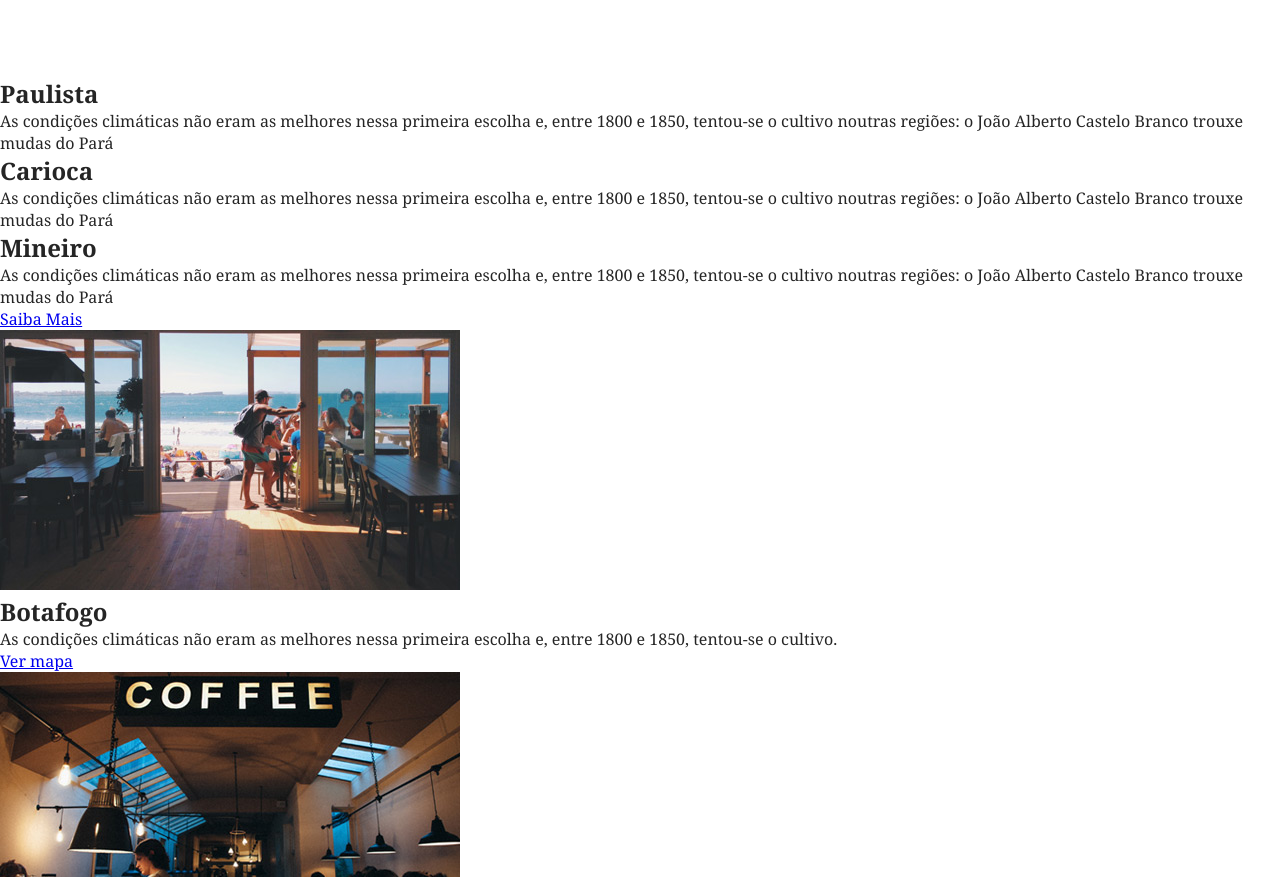
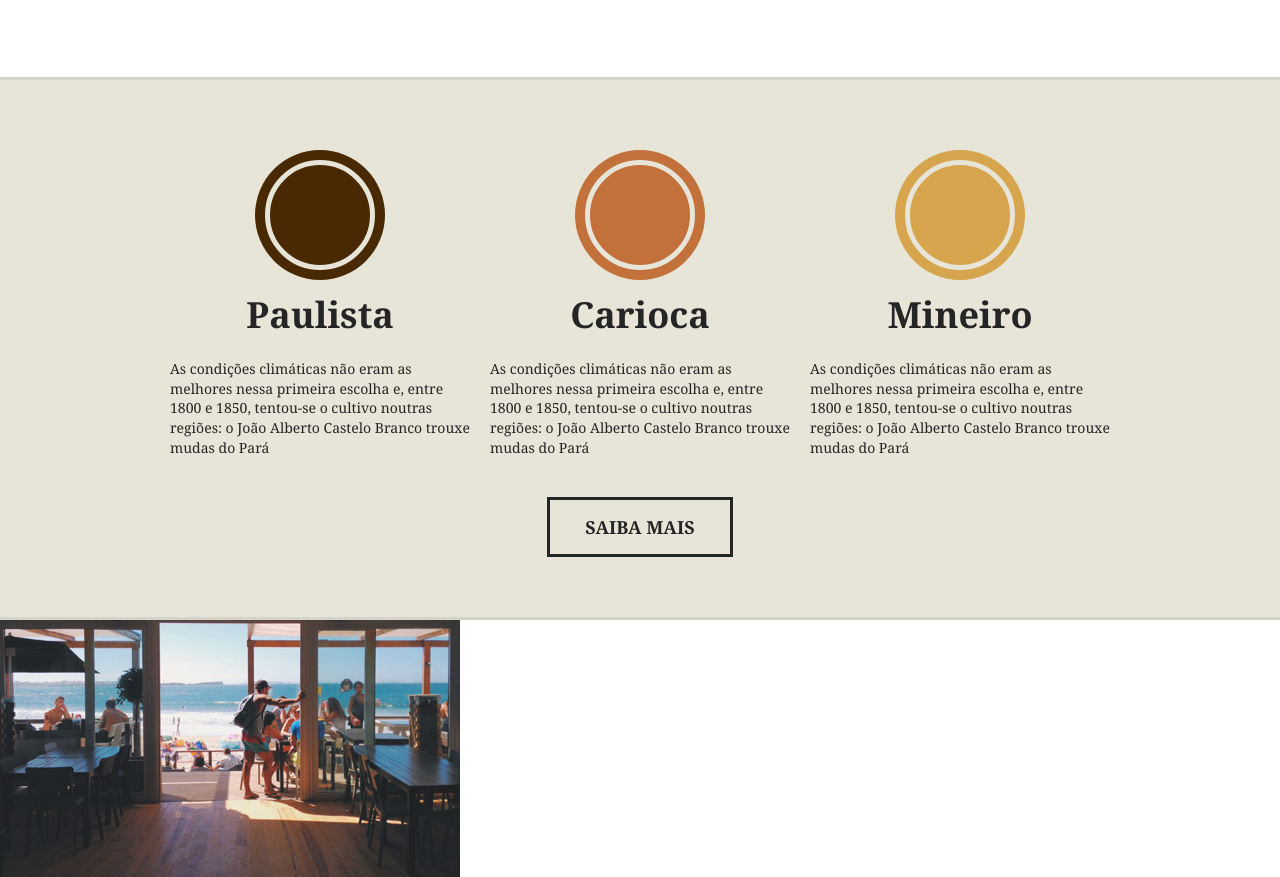
Before and after one commit to patrickfeitosa/brafe-puro, a plain HTML site: page index.html in a window 1280 px wide. Shown: the part 1156-2033 px from the top of the page. Drawn offline with Linux system fonts and the light colour scheme.

Commit message:
Estilização da section Produtos

```diff
--- a/css/style.css
+++ b/css/style.css
@@ -134,3 +134,78 @@
 	margin: 20px auto;
 	max-width: 460px;
 }
+
+/* Produtos */
+
+.produtos{
+	background-color: #e7e4d8;
+	padding: 60px 0;
+	border-top: 3px solid #d6d3c8;
+	border-bottom: 3px solid #d6d3c8;
+}
+
+.produtos-container{
+	max-width: 960px;
+	margin: 0 auto;
+}
+
+.produtos-container::after, .produtos-container::before{
+	content: "";
+	display: table;
+	clear: both;
+}
+
+.produtos-item{
+	width: 300px;
+	float: left;
+	margin: 0 10px 20px 10px;
+}
+
+.produtos-item h2{
+	font-size: 2.25em;
+	text-align: center;
+	margin-bottom: 20px;
+}
+
+.produtos-item h2::before{
+	content: '';
+	display: block;
+	width: 100px;
+	height: 100px;
+	border-radius: 50%;
+	background: currentColor;
+	margin: 20px auto;
+	border: 5px solid #e7e4d8;
+	box-shadow: 0 0 0 10px currentColor;
+}
+
+h2.produtos-paulista::before{
+	color: #492901;
+}
+
+h2.produtos-carioca::before{
+	color: #c17139;
+}
+
+h2.produtos-mineiro::before{
+	color: #d7a54d;
+}
+
+.produtos-item p{
+	line-height: 1.4em;
+	font-size: 0.875em;
+}
+
+.produtos-btn{
+	width: 180px;
+	border: 3px solid;
+	color: #252525;
+	text-decoration: none;
+	display: block;
+	font-size: 1.125em;
+	font-weight: bold;
+	text-transform: uppercase;
+	text-align: center;
+	padding: 15px 0;
+	margin: 20px auto 0 auto;
+}
--- a/index.html
+++ b/index.html
@@ -45,29 +45,28 @@
 		</p>
 	</section>
 
-	<section>
-		<div>
-			<div>
-				<h2>Paulista</h2>
+	<section class="produtos">
+		<div class="produtos-container">
+			<div class="produtos-item">
+				<h2 class="produtos-paulista">Paulista</h2>
 				<p>
 					As condições climáticas não eram as melhores nessa primeira escolha e, entre 1800 e 1850, tentou-se o cultivo noutras regiões: o João Alberto Castelo Branco trouxe mudas do Pará
 				</p>
 			</div>
-			<div>
-				<h2>Carioca</h2>
+			<div class="produtos-item">
+				<h2 class="produtos-carioca">Carioca</h2>
 				<p>
 					As condições climáticas não eram as melhores nessa primeira escolha e, entre 1800 e 1850, tentou-se o cultivo noutras regiões: o João Alberto Castelo Branco trouxe mudas do Pará
 				</p>
 			</div>
-			<div>
-				<h2>Mineiro</h2>
+			<div class="produtos-item">
+				<h2 class="produtos-mineiro">Mineiro</h2>
 				<p>
 					As condições climáticas não eram as melhores nessa primeira escolha e, entre 1800 e 1850, tentou-se o cultivo noutras regiões: o João Alberto Castelo Branco trouxe mudas do Pará
 				</p>
 			</div>
-
-			<a href="#">Saiba Mais</a>
 		</div>
+		<a href="#" class="produtos-btn">Saiba Mais</a>
 	</section>
 
 	<section>
```
